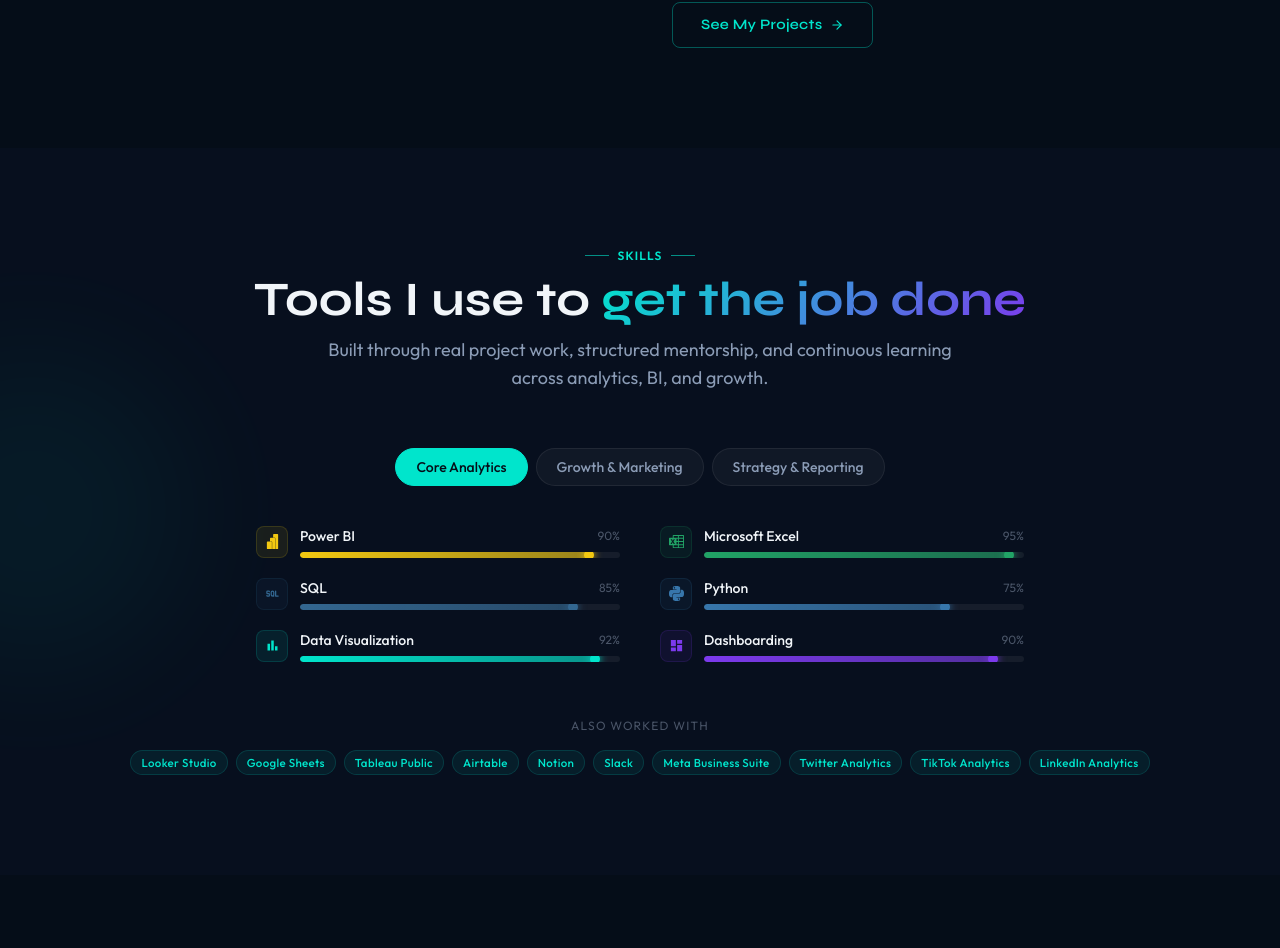
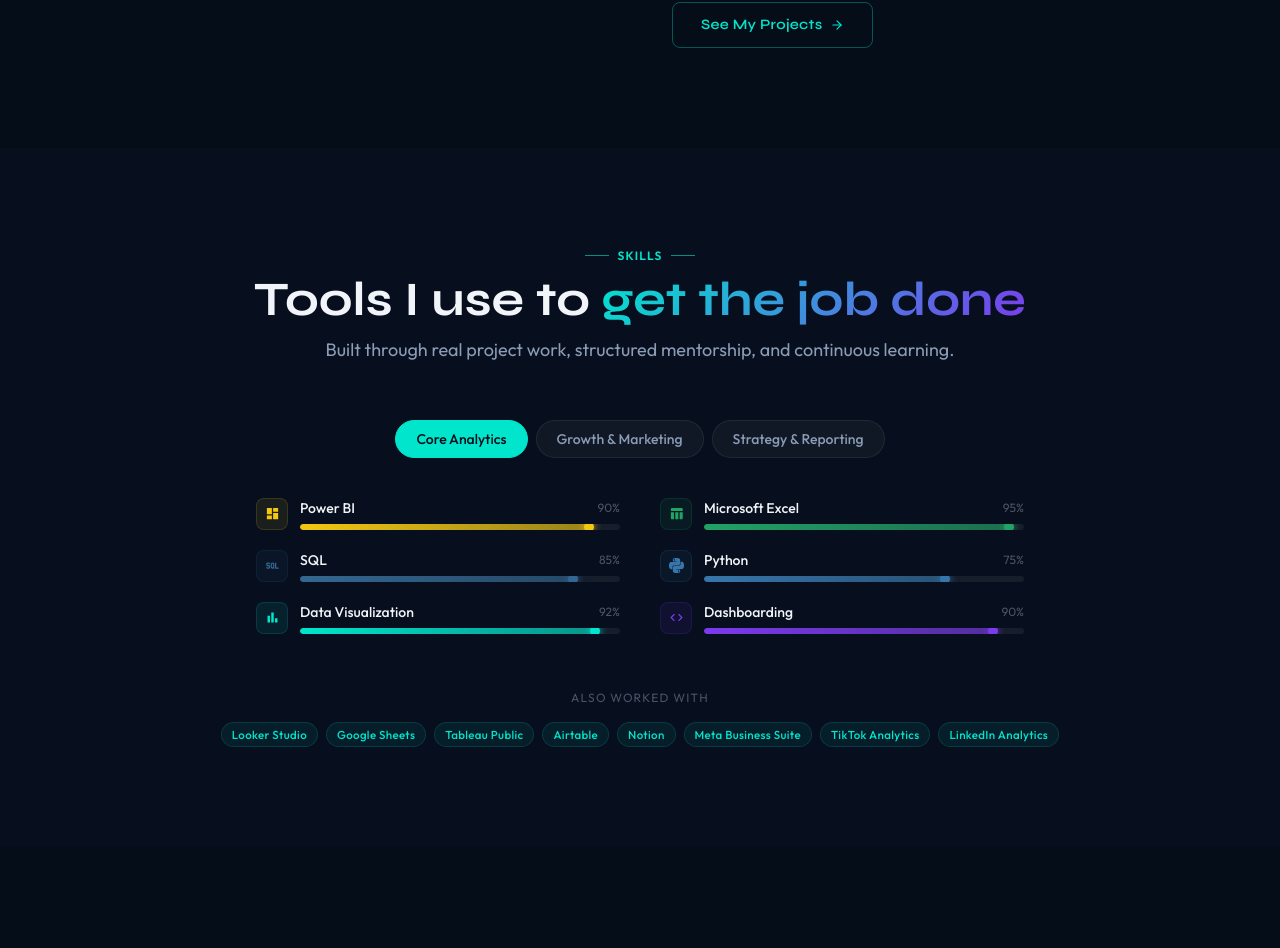
Before and after one commit to Akorede-Q/Akorede-Q.github.io, a React (Vite) app: page / in a window 1280 px wide. Shown: the part 1835-2783 px from the top of the page. Built offline with nearby package versions, Linux system fonts and the light colour scheme.

Commit message:
Refactor Skills component and update skill icons

```diff
--- a/src/components/sections/Skills.jsx
+++ b/src/components/sections/Skills.jsx
@@ -1,117 +1,86 @@
 import { useState } from 'react'
 import { motion, useInView } from 'framer-motion'
 import { useRef } from 'react'
-import {
-  SiPowerbi, SiMicrosoftexcel, SiPython, SiGoogleanalytics,
-} from 'react-icons/si'
+import { SiPython, SiGoogleanalytics } from 'react-icons/si'
 import {
   MdBarChart, MdDashboard, MdTrendingUp, MdCampaign,
   MdScience, MdGroup, MdAutoStories, MdFlag,
-  MdPresentToAll, MdCleaningServices,
+  MdPresentToAll, MdCleaningServices, MdTableChart, MdCode,
 } from 'react-icons/md'
 import { TbSql, TbChartArrowsVertical } from 'react-icons/tb'
 import SectionHeader from '../ui/SectionHeader'
 import { fadeUp, staggerContainer, viewportConfig } from '../../utils/animations'
 
-// Icon map
 const iconMap = {
-  SiPowerbi: SiPowerbi,
-  SiMicrosoftexcel: SiMicrosoftexcel,
-  SiPython: SiPython,
-  SiGoogleanalytics: SiGoogleanalytics,
-  MdBarChart: MdBarChart,
-  MdDashboard: MdDashboard,
-  MdTrendingUp: MdTrendingUp,
-  MdCampaign: MdCampaign,
-  MdScience: MdScience,
-  MdGroup: MdGroup,
-  MdAutoStories: MdAutoStories,
-  MdFlag: MdFlag,
-  MdPresentToAll: MdPresentToAll,
-  MdCleaningServices: MdCleaningServices,
-  TbSql: TbSql,
-  TbChartArrowsVertical: TbChartArrowsVertical,
+  SiPython, SiGoogleanalytics, MdBarChart, MdDashboard,
+  MdTrendingUp, MdCampaign, MdScience, MdGroup, MdAutoStories,
+  MdFlag, MdPresentToAll, MdCleaningServices, MdTableChart,
+  MdCode, TbSql, TbChartArrowsVertical,
 }
 
-// Inline skill data (avoids icon serialization issues from data file)
 const skillCategories = [
   {
     id: 'core',
     label: 'Core Analytics',
     skills: [
-      { name: 'Power BI',          level: 90, icon: 'SiPowerbi', color: '#F2C811' },
-      { name: 'Microsoft Excel',   level: 95, icon: 'SiMicrosoftexcel',   color: '#21A366' },
-      { name: 'SQL',               level: 85, icon: 'TbSql',              color: '#336791' },
-      { name: 'Python',            level: 75, icon: 'SiPython',           color: '#3776AB' },
-      { name: 'Data Visualization',level: 92, icon: 'MdBarChart',         color: '#00E5CC' },
-      { name: 'Dashboarding',      level: 90, icon: 'MdDashboard',        color: '#7C3AED' },
+      { name: 'Power BI',           level: 90, icon: 'MdDashboard',  color: '#F2C811' },
+      { name: 'Microsoft Excel',    level: 95, icon: 'MdTableChart', color: '#21A366' },
+      { name: 'SQL',                level: 85, icon: 'TbSql',        color: '#336791' },
+      { name: 'Python',             level: 75, icon: 'SiPython',     color: '#3776AB' },
+      { name: 'Data Visualization', level: 92, icon: 'MdBarChart',   color: '#00E5CC' },
+      { name: 'Dashboarding',       level: 90, icon: 'MdCode',       color: '#7C3AED' },
     ],
   },
   {
     id: 'growth',
     label: 'Growth & Marketing',
     skills: [
-      { name: 'Google Analytics',  level: 85, icon: 'SiGoogleanalytics',        color: '#E37400' },
-      { name: 'Growth Analytics',  level: 88, icon: 'MdTrendingUp',             color: '#00E5CC' },
-      { name: 'Marketing Analytics',level: 82, icon: 'MdCampaign',              color: '#F59E0B' },
-      { name: 'A/B Testing',       level: 78, icon: 'MdScience',                color: '#EC4899' },
-      { name: 'Funnel Analysis',   level: 85, icon: 'TbChartArrowsVertical',    color: '#6EE7B7' },
-      { name: 'Cohort Analysis',   level: 76, icon: 'MdGroup',                  color: '#93C5FD' },
+      { name: 'Google Analytics',    level: 85, icon: 'SiGoogleanalytics',    color: '#E37400' },
+      { name: 'Growth Analytics',    level: 88, icon: 'MdTrendingUp',          color: '#00E5CC' },
+      { name: 'Marketing Analytics', level: 82, icon: 'MdCampaign',            color: '#F59E0B' },
+      { name: 'A/B Testing',         level: 78, icon: 'MdScience',             color: '#EC4899' },
+      { name: 'Funnel Analysis',     level: 85, icon: 'TbChartArrowsVertical', color: '#6EE7B7' },
+      { name: 'Cohort Analysis',     level: 76, icon: 'MdGroup',               color: '#93C5FD' },
     ],
   },
   {
     id: 'strategy',
     label: 'Strategy & Reporting',
     skills: [
-      { name: 'Data Storytelling', level: 90, icon: 'MdAutoStories',    color: '#00E5CC' },
-      { name: 'KPI Framework',     level: 85, icon: 'MdFlag',           color: '#F59E0B' },
-      { name: 'Stakeholder Reporting',level: 92, icon: 'MdPresentToAll', color: '#A78BFA' },
-      { name: 'ETL & Data Cleaning',level: 80, icon: 'MdCleaningServices', color: '#34D399' },
+      { name: 'Data Storytelling',     level: 90, icon: 'MdAutoStories',     color: '#00E5CC' },
+      { name: 'KPI Framework',         level: 85, icon: 'MdFlag',            color: '#F59E0B' },
+      { name: 'Stakeholder Reporting', level: 92, icon: 'MdPresentToAll',    color: '#A78BFA' },
+      { name: 'ETL & Data Cleaning',   level: 80, icon: 'MdCleaningServices',color: '#34D399' },
     ],
   },
 ]
 
-// Single animated skill bar row
 function SkillBar({ skill }) {
   const ref = useRef(null)
   const inView = useInView(ref, { once: true, amount: 0.5 })
-
   const Icon = iconMap[skill.icon] || MdBarChart
 
   return (
-    <motion.div
-      ref={ref}
-      className="flex items-center gap-3 group"
-      variants={fadeUp}
-    >
-      {/* Icon */}
+    <motion.div ref={ref} className="flex items-center gap-3 group" variants={fadeUp}>
       <div
         className="flex-shrink-0 w-8 h-8 rounded-lg flex items-center justify-center"
         style={{ background: `${skill.color}15`, border: `1px solid ${skill.color}25` }}
       >
         <Icon size={15} style={{ color: skill.color }} />
       </div>
-
-      {/* Name + bar */}
       <div className="flex-1 min-w-0">
         <div className="flex items-center justify-between mb-1.5">
           <span className="font-body text-sm text-text-primary font-medium">{skill.name}</span>
           <span className="font-body text-xs text-text-muted">{skill.level}%</span>
         </div>
-        <div
-          className="w-full h-1.5 rounded-full overflow-hidden"
-          style={{ background: 'rgba(255,255,255,0.06)' }}
-        >
+        <div className="w-full h-1.5 rounded-full overflow-hidden" style={{ background: 'rgba(255,255,255,0.06)' }}>
           <motion.div
             className="h-full rounded-full relative"
-            style={{
-              background: `linear-gradient(90deg, ${skill.color}, ${skill.color}99)`,
-            }}
+            style={{ background: `linear-gradient(90deg, ${skill.color}, ${skill.color}99)` }}
             initial={{ width: 0 }}
             animate={{ width: inView ? `${skill.level}%` : 0 }}
             transition={{ duration: 1.1, ease: [0.25, 0.46, 0.45, 0.94], delay: 0.1 }}
           >
-            {/* Glow dot at end */}
             <span
               className="absolute right-0 top-1/2 -translate-y-1/2 w-2.5 h-2.5 rounded-full -mr-1.5"
               style={{ background: skill.color, boxShadow: `0 0 8px ${skill.color}` }}
@@ -125,35 +94,21 @@
 
 export default function Skills() {
   const [active, setActive] = useState('core')
-
   const currentCategory = skillCategories.find((c) => c.id === active)
 
   return (
-    <section
-      id="skills"
-      className="section-padding relative"
-      style={{ background: 'rgba(10,18,36,0.5)' }}
-    >
-      {/* BG accent */}
-      <div
-        className="absolute left-0 top-1/2 w-80 h-80 rounded-full pointer-events-none opacity-5 blur-3xl"
-        style={{ background: '#00E5CC', transform: 'translate(-40%, -50%)' }}
-      />
-
+    <section id="skills" className="section-padding relative" style={{ background: 'rgba(10,18,36,0.5)' }}>
       <div className="container-main">
         <SectionHeader
           eyebrow="Skills"
           title='Tools I use to <span class="gradient-text">get the job done</span>'
-          subtitle="Built through real project work, structured mentorship, and continuous learning across analytics, BI, and growth."
+          subtitle="Built through real project work, structured mentorship, and continuous learning."
         />
-
-        {/* Category tabs */}
         <motion.div
           className="flex flex-wrap justify-center gap-2 mb-10"
           initial={{ opacity: 0, y: 16 }}
           whileInView={{ opacity: 1, y: 0 }}
           viewport={viewportConfig}
-          transition={{ duration: 0.5 }}
         >
           {skillCategories.map((cat) => (
             <button
@@ -170,8 +125,6 @@
             </button>
           ))}
         </motion.div>
-
-        {/* Skills grid */}
         <motion.div
           key={active}
           className="grid sm:grid-cols-2 gap-x-10 gap-y-5 max-w-3xl mx-auto"
@@ -183,27 +136,16 @@
             <SkillBar key={skill.name} skill={skill} />
           ))}
         </motion.div>
-
-        {/* Tool pills — "Also worked with" */}
         <motion.div
           className="mt-14 text-center"
           initial={{ opacity: 0, y: 16 }}
           whileInView={{ opacity: 1, y: 0 }}
           viewport={viewportConfig}
-          transition={{ duration: 0.5 }}
         >
-          <p className="font-body text-text-muted text-xs uppercase tracking-widest mb-4">
-            Also worked with
-          </p>
+          <p className="font-body text-text-muted text-xs uppercase tracking-widest mb-4">Also worked with</p>
           <div className="flex flex-wrap justify-center gap-2">
-            {[
-              'Looker Studio', 'Google Sheets', 'Tableau Public', 'Airtable',
-              'Notion', 'Slack', 'Meta Business Suite', 'Twitter Analytics',
-              'TikTok Analytics', 'LinkedIn Analytics',
-            ].map((tool) => (
-              <span key={tool} className="tag-pill" style={{ fontSize: '0.72rem' }}>
-                {tool}
-              </span>
+            {['Looker Studio','Google Sheets','Tableau Public','Airtable','Notion','Meta Business Suite','TikTok Analytics','LinkedIn Analytics'].map((tool) => (
+              <span key={tool} className="tag-pill" style={{ fontSize: '0.72rem' }}>{tool}</span>
             ))}
           </div>
         </motion.div>
```
